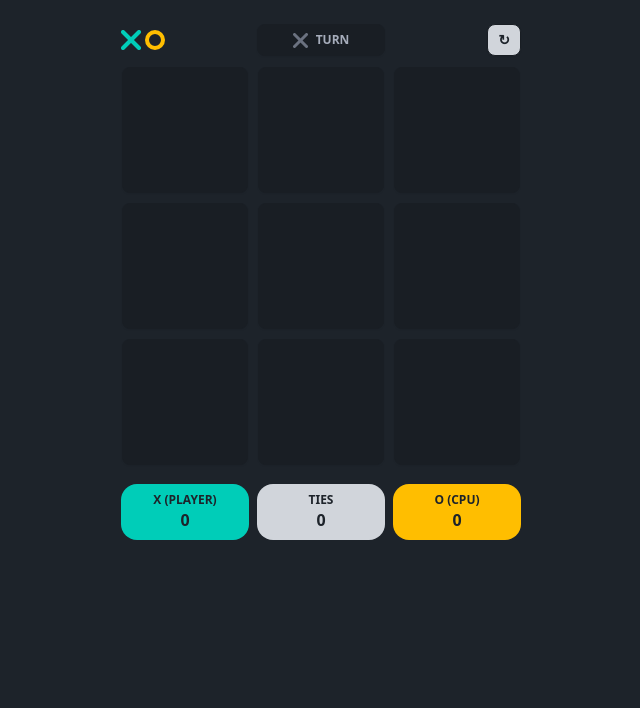
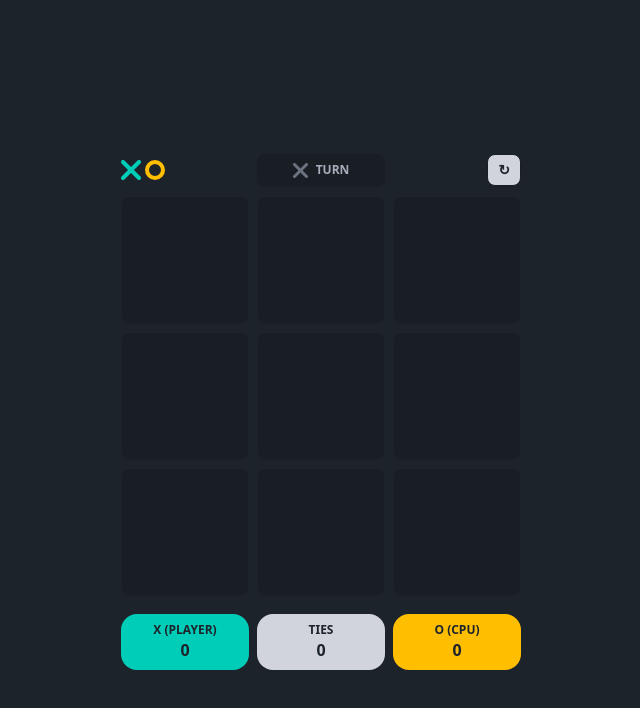
Before and after one commit to levjad/jad-tic-tac-toe, an Angular app: page / in a window 1280 px wide. Shown: the top 708 px of the page, without its empty margins (319-959 px from the left). Built offline with nearby package versions, Linux system fonts and the light colour scheme.

Commit message:
Centered board

```diff
--- a/src/styles.scss
+++ b/src/styles.scss
@@ -4,3 +4,13 @@
 @plugin "daisyui" {
   themes: light --default, dark --prefersdark;
 }
+
+html, body, jad-root {
+  height: 100%;
+}
+
+jad-root {
+  display: flex;
+  align-items: center;
+  justify-content: center;
+}
```
